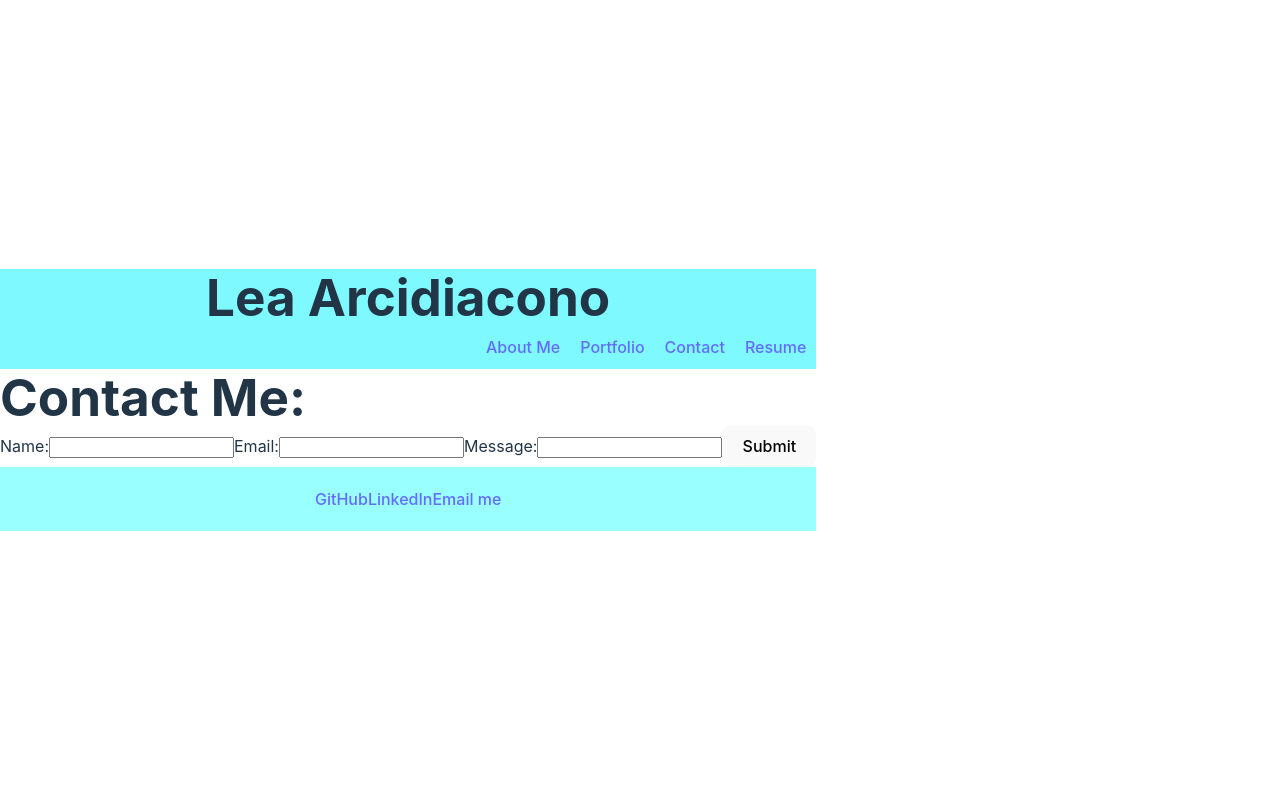
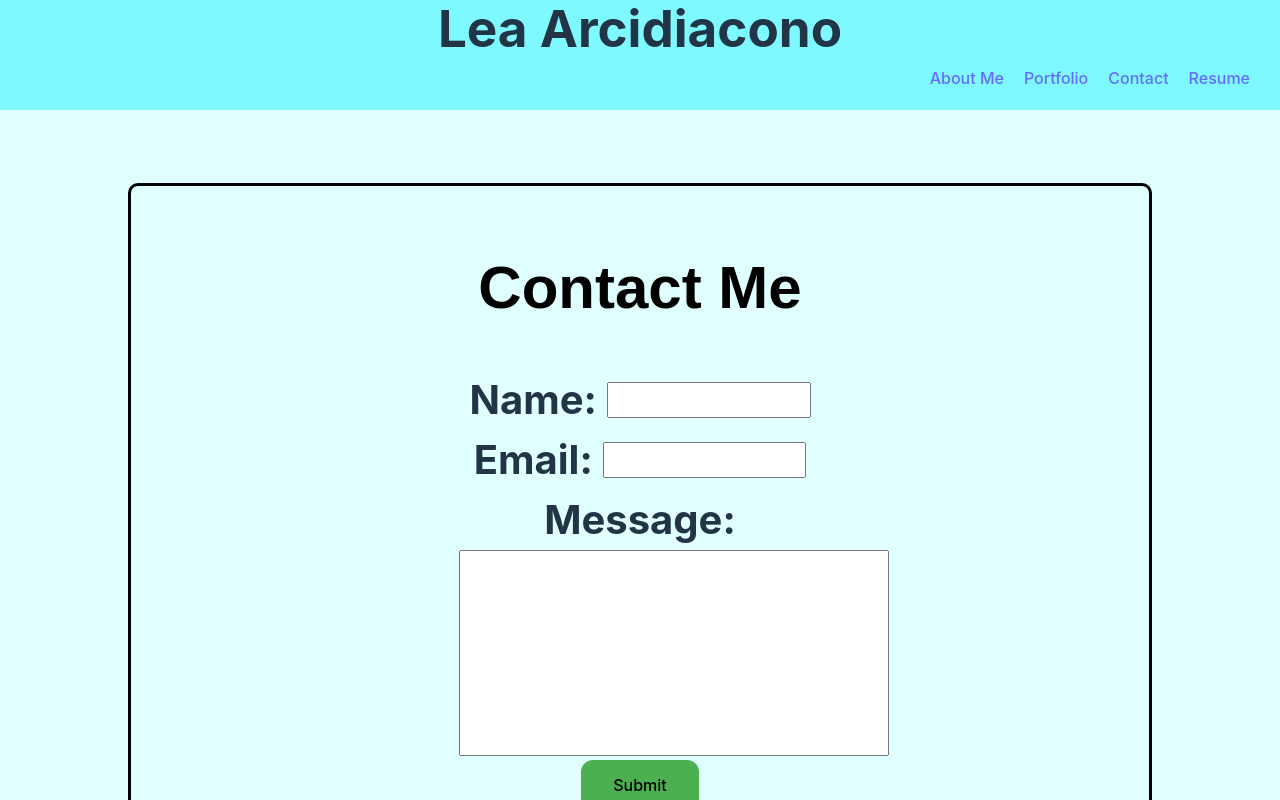
Before and after one commit to LA0615/React-Portfolio-, a React (Vite) app: page / in a window 1280 px wide. Both pictures are taken after a click on the link "Contact". Shown: the top 800 px of the page. Built offline with nearby package versions, Linux system fonts and the light colour scheme.

Commit message:
contact me css  styling

```diff
--- a/src/components/Header.jsx
+++ b/src/components/Header.jsx
@@ -9,9 +9,9 @@ function Header({ handleNavClick }) {
         padding: 0;
       }
     `}</style>
-      <header style={{ backgroundColor: '#7DF9FF', textAlign: 'center', width: '100%'}}>
+      <header style={{ backgroundColor: '#7DF9FF', textAlign: 'center', width: '100%', height: '110px'}}>
         <h1>Lea Arcidiacono</h1>
-        <nav style={{ display: 'flex', justifyContent: 'flex-end' }}>
+        <nav style={{ display: 'flex', justifyContent: 'flex-end', marginRight: '20px' }}>
           <a style={{ margin: '10px' }} onClick={() => handleNavClick("About")}>About Me</a>
           <a style={{ margin: '10px' }} onClick={() => handleNavClick("PortfolioPage")}>Portfolio</a>
           <a style={{ margin: '10px' }} onClick={() => handleNavClick("Contact")}>Contact</a>
--- a/src/components/pages/About.jsx
+++ b/src/components/pages/About.jsx
@@ -1,29 +1,38 @@
 import styled from 'styled-components';
 
 const StyledParagraph = styled.p`
-  font-size: 30px;
+  font-size: 24px;
   font-family: 'Arial, sans-serif';
   text-align: justify;
-  margin: 5%;
-  width: 100%;
+  maxWidth: 90%;
 
   @media (max-width: 768px) {
     font-size: 16px;
   }
 `;
+const Line = styled.div`
+  width: 100%;
+  border-top: 1px solid black;
+  border-bottom: 1px solid black;
+
+`;
+
 function About() {
   return (
+    <>
+    <Line />
     <div style={{
       backgroundColor: '#E0FFFF',
       minHeight: '100vh',
       width: '100%',
       display:'flex',
-      FlexDirection: 'column',
+      flexDirection: 'column',
       alignItems: 'flex-start',
       justifyContent: 'flex-start',
-      padding: '20px',
+      padding: '20px 5%',
       boxSizing: 'border-box'
     }}>
+
      <h1 style={{ color: 'black', fontFamily: 'Arial, sans-serif', textAlign:'left', margin:'5%', fontSize: '48px' }}>About Me</h1>
      <StyledParagraph>
 
@@ -33,7 +42,9 @@ function About() {
         I like challenges, figuring out problems, and I am excited to see where this new career path will take me.
         Please take a moment to look at my portfolio and feel free to contact me with any questions.
       </StyledParagraph>
+      <Line />
     </div>
+    </>
   );
 }
 
--- a/src/components/pages/Contact.jsx
+++ b/src/components/pages/Contact.jsx
@@ -1,28 +1,130 @@
 
-//Need a notification when user moves cursor out of for field without entering text
-//Form is Required
+import { useState } from 'react';
+import styled from 'styled-components';
 
-//User receives a notification if email addreses is invalid in the email field
+const ContactContainer = styled.div`
+  background-color: #E0FFFF;
+  min-height: 100vh;
+  width: 100vw;
+  display: flex;
+  flex-direction: column;
+  align-items: center;
+  justify-content: center;
+  padding: 20px 0;
+  box-sizing: border-box;
+`;
+const ContactBox = styled.div`
+  border: 3px solid black;
+  border-radius: 10px;
+  padding: 20px;
+  width: 80%;
+  box-sizing: border-box;
+`;
+
+const ContactTitle = styled.h1`
+  color: black;
+  font-family: Arial, sans-serif;
+  text-align: center;
+  margin: 5%;
+  font-size: 60px;
+`;
+const Form = styled.form`
+  display: flex;
+  flex-direction: column;
+  align-items: center;
+  font-size: 40px;
+`;
+const SubmitButton = styled.button`
+  background-color: #4CAF50; /* Green */
+  border: black;
+  color: black;
+  padding: 15px 32px;
+  text-align: center;
+  text-decoration: none;
+  display: inline-block;
+  font-size: 16px;
+  margin: 4px 2px;
+  cursor: pointer;
+  transition-duration: 0.4s;
+  border-radius: 12px;
+
+  &:hover {
+    background-color: #45a049;
+  }
+`;
+const MessageInput = styled.input`
+  width: 220%;
+  height: 200px;
+  margin-left: -85px;
+  `;
+
+const Label = styled.label`
+  display: flex;
+  align-items: center;
+  justify-content: center;
+  width: 100%;
+  font-weight: bold;
+`;
+
+const Input = styled.input`
+  height: 30px;
+  width: 20%;
+  margin-left: 10px;
+`;
+const CenteredText = styled.div`
+  text-align: center;
+  font-weight: bold;`;
 function Contact() {
+  const [name, setName] = useState('');
+  const [email, setEmail] = useState('');
+  const [message, setMessage] = useState('');
+  const [emailError, setEmailError] = useState('');
+  const [messageError, setMessageError] = useState('');
+
+  const handleBlur = (event) => {
+    const { name, value } = event.target;
+
+    if (name === 'name' && !value) {
+      alert('Name is required');
+    }
+    if (name === 'email' && !value) {
+      alert('Email is required');
+    }
+    if (name === 'message' && !value) {
+      alert('Message is required');
+    }
+    if (name === 'email' && value && !value.includes('@')) {
+      setEmailError('Invalid email address');
+    }
+    if (name === 'message' && value && value.length < 10) {
+      setMessageError('Message must be at least 10 characters');
+    }
+  };
+
   return (
-    <div>
-      <h1>Contact Me: </h1>
-      <form>
+
+      <ContactContainer>
+        <ContactBox>
+        <ContactTitle>Contact Me</ContactTitle>
+      <Form>
+        <Label>
+          Name:
+          <Input type="text" name="name" value={name} onBlur={handleBlur} onChange={(e) => setName(e.target.value)} />
+        </Label>
+        <Label>
+          Email:
+          <Input type="email" name="email" value={email} onBlur={handleBlur} onChange={(e) => setEmail(e.target.value)} />
+          {emailError && <p>{emailError}</p>}
+        </Label>
         <label>
-          Name:
-          <input type="text" name="name" />
+        <CenteredText>Message:</CenteredText>
+          <MessageInput type="text" name="message" value={message} onBlur={handleBlur} onChange={(e) => setMessage(e.target.value)} />
+          {messageError && <p>{messageError}</p>}
         </label>
-        <label>
-          Email:
-          <input type="email" name="email" />
-        </label>
-        <label>
-          Message:
-          <input type="text" name="message" />
-        </label>
-        <button type="submit">Submit</button>
-      </form>
-    </div>
+        <SubmitButton type="submit">Submit</SubmitButton>
+      </Form>
+      </ContactBox>
+     </ContactContainer>
   );
 }
 
```
